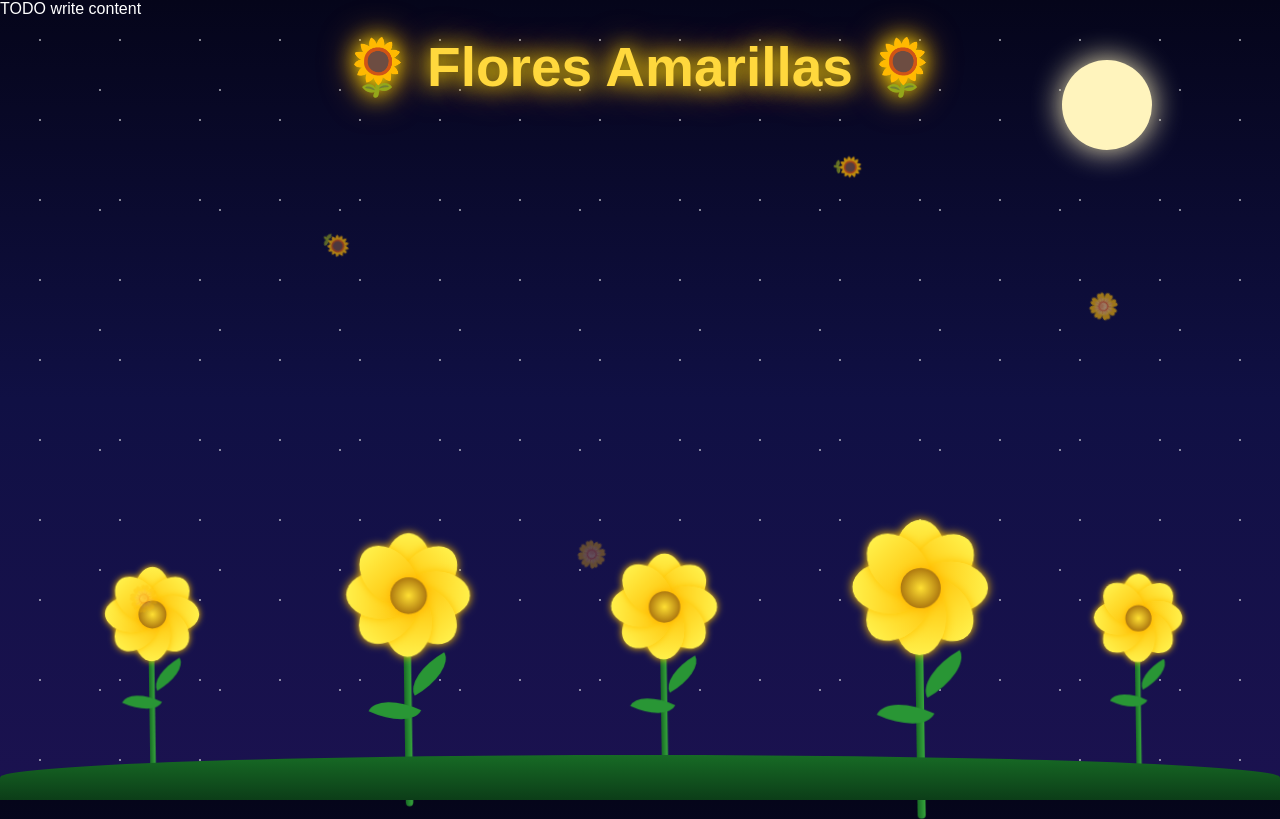
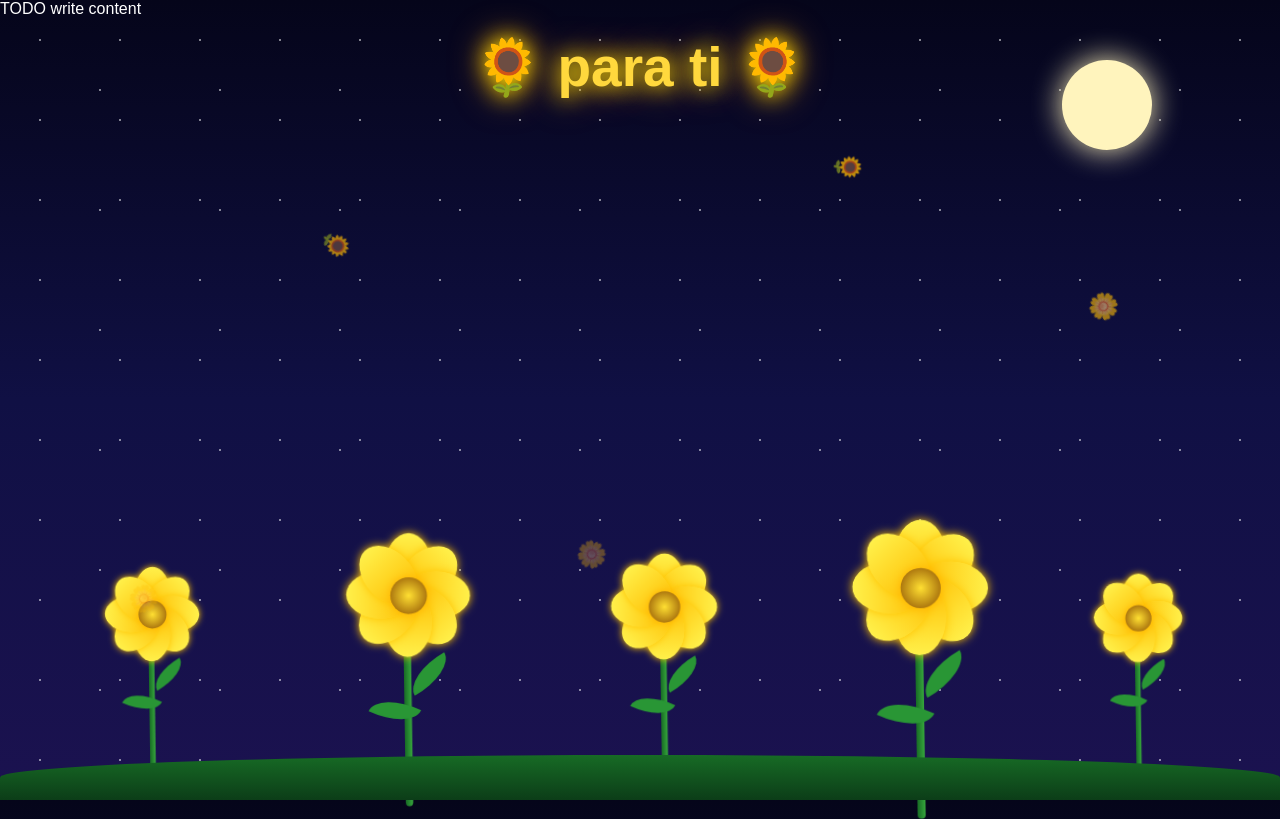
Before and after one commit to justinbeltran63/floresamarillas, a plain HTML site: page index.html in a window 1280 px wide. Drawn offline with Linux system fonts and the light colour scheme.

Commit message:
Change header text from 'Flores Amarillas' to 'para ti'

```diff
--- a/index.html
+++ b/index.html
@@ -267,7 +267,7 @@ Click nbfs://nbhost/SystemFileSystem/Templates/JSP_Servlet/Html.html to edit thi
   <div class="moon"></div>
 
   <div class="mensaje">
-    <h1>🌻 Flores Amarillas 🌻</h1>
+    <h1>🌻 para ti 🌻</h1>
 
   </div>
 
```
